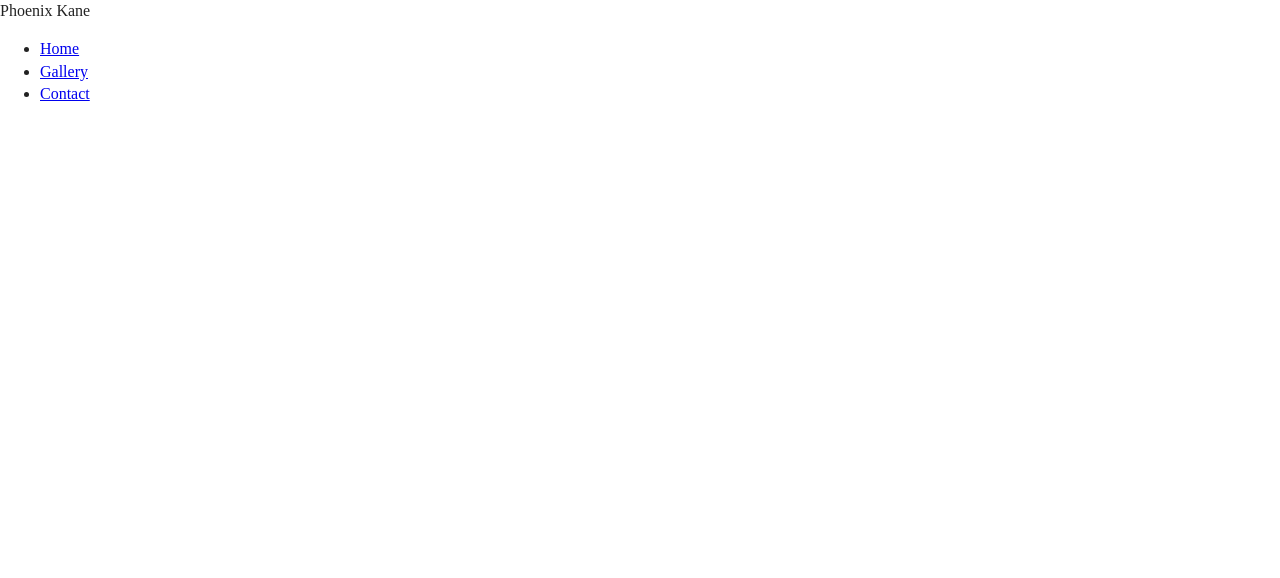
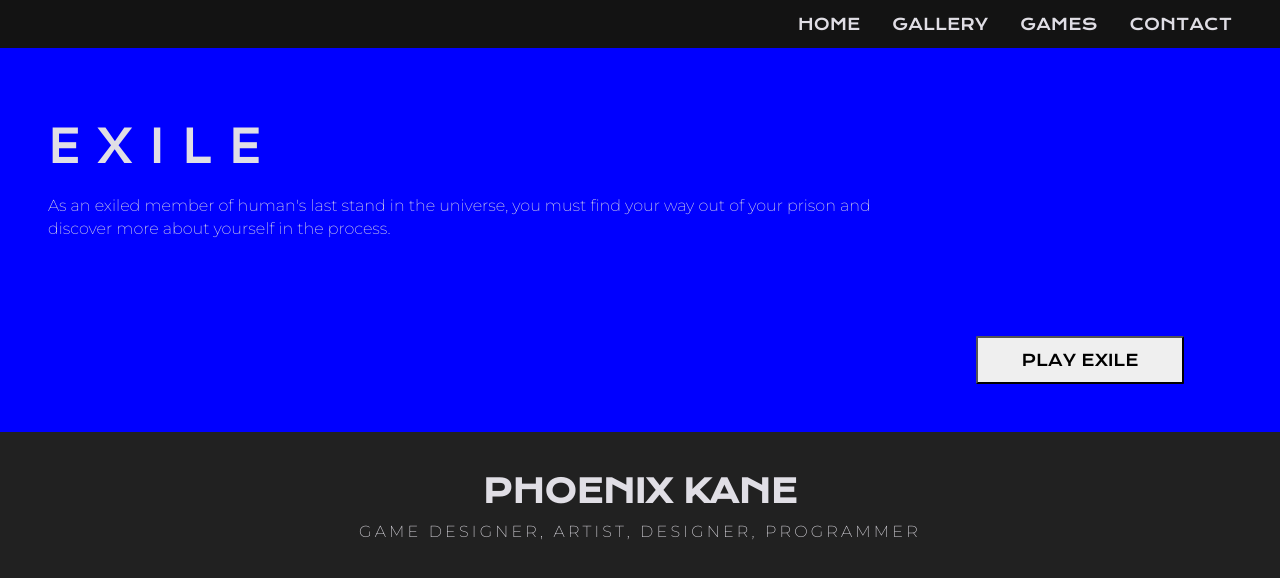
Before and after one commit to occultnix/PortfolioWebsite, a plain HTML site: page index.html in a window 1280 px wide. Drawn offline with nearby package versions, Linux system fonts and the light colour scheme.

Commit message:
add css, add blimp and bio blurb

```diff
--- a/css/main.css
+++ b/css/main.css
@@ -11,22 +11,25 @@
    Base styles: opinionated defaults
    ========================================================================== */
 
+* {
+  margin: 0;
+  padding: 0;
+}
+
 html {
-  color: #222;
+  background-color: #212121;
+  color: #E0DEE5;
   font-size: 1em;
   line-height: 1.4;
 }
 
-/*
- * Remove text-shadow in selection highlight:
+/* Remove text-shadow in selection highlight:
  * https://twitter.com/miketaylr/status/12228805301
  *
  * Vendor-prefixed and regular ::selection selectors cannot be combined:
  * https://stackoverflow.com/a/16982510/7133471
  *
- * Customize the background color to match your design.
- */
-
+ * Customize the background color to match your design. */
 ::-moz-selection {
   background: #b3d4fc;
   text-shadow: none;
@@ -37,9 +40,7 @@ html {
   text-shadow: none;
 }
 
-/*
- * A better looking default horizontal rule
- */
+/* A better looking default horizontal rule */
 
 hr {
   display: block;
@@ -50,12 +51,9 @@ hr {
   padding: 0;
 }
 
-/*
- * Remove the gap between audio, canvas, iframes,
+/* Remove the gap between audio, canvas, iframes,
  * images, videos and the bottom of their containers:
- * https://github.com/h5bp/html5-boilerplate/issues/440
- */
-
+ * https://github.com/h5bp/html5-boilerplate/issues/440 */
 audio,
 canvas,
 iframe,
@@ -65,10 +63,7 @@ video {
   vertical-align: middle;
 }
 
-/*
- * Remove default fieldset styles.
- */
-
+/* Remove default fieldset styles. */
 fieldset {
   border: 0;
   margin: 0;
@@ -86,6 +81,118 @@ textarea {
 /* ==========================================================================
    Author's custom styles
    ========================================================================== */
+
+
+/* Header Styles */
+
+header {
+  background-color: #131313;
+  height: 3em;
+  width: 100%;
+  display: flex;
+  justify-content: flex-end;
+  align-items: center;
+}
+
+header nav {
+  align-items: center;
+}
+
+header nav ul {
+  list-style: none;
+  padding: 2em;
+  display: flex;
+  justify-content: space-between;
+  align-items: center;
+}
+
+header nav li {
+  display: inline;
+  font-size: 1em;
+  text-transform: uppercase;
+  font-family: 'Krona One', sans-serif;
+}
+
+header nav li a {
+  color: #E0DEE5;
+  text-decoration: none;
+  padding: 0.2em 1em;
+}
+
+header nav li a:hover {
+  text-decoration: underline;
+  color: #8C8C8C;
+}
+
+header nav li a:focused {
+  border: 1px solid #E0DEE5;
+  color: #8C8C8C;
+}
+
+/* Blimp Styles */
+
+#blimp {
+  width: 100%;
+  height: 24em;
+  display: flex;
+  justify-content: space-between;
+  align-content: flex-end;
+  background-color: blue;
+}
+
+#blimp .blimpDesc {
+  height: 100%;
+  padding: 4em 0 0 3em;
+}
+
+#blimp .blimpDesc h2 {
+  text-transform: uppercase;
+  font-family: 'Varela', sans-serif;
+  font-size: 3em;
+  letter-spacing: 0.4em;
+}
+
+#blimp .blimpDesc p {
+  font-family: 'Montserrat', sans-serif;
+  font-weight: 200;
+  padding: 1em 0;
+}
+
+#blimp a {
+  align-self: flex-end;
+  margin: 3em 6em;=
+}
+
+#blimp a button {
+  height: 3em;
+  width: 13em;
+  border-radius: 0.1em;
+  text-transform: uppercase;
+  font-family: 'Krona One', sans-serif;
+}
+
+/* Bio Styles */
+
+#bio {
+  display: flex;
+  flex-direction: column;
+  align-items: center;
+  margin: 1em;
+}
+
+#bio h1 {
+  font-family: 'Krona One', sans-serif;
+  text-transform: uppercase;
+  margin-bottom: 0.2em;
+}
+
+#bio h2 {
+  font-family: 'Montserrat', sans-serif;
+  text-transform: uppercase;
+  font-weight: 200;
+  letter-spacing: 0.2em;
+  font-size: 1em;
+}
 
 /* ==========================================================================
    Helper classes
--- a/index.html
+++ b/index.html
@@ -20,25 +20,47 @@
   <link rel="stylesheet" href="css/main.css">
 
   <meta name="theme-color" content="#E0DEE5">
+
+  <link rel="preconnect" href="https://fonts.gstatic.com">
+  <link href="https://fonts.googleapis.com/css2?family=Krona+One&family=Montserrat:wght@200;500&family=Varela&display=swap" rel="stylesheet">
 </head>
 
 <body>
 
   <header>
-    <div id="SiteTitle">
-      <SiteTitle>Phoenix Kane</SiteTitle>
-    </div>
     <nav>
       <ul>
         <li><a href="index.html">Home</a></li>
         <li><a href="gallery.html">Gallery</a></li>
+        <li><a href="games.html">Games</a></li>
         <li><a href="contact.html">Contact</a></li>
       </ul>
     </nav>
   </header>
 
   <main>
+    <article id="blimp">
+      <div class="blimpDesc">
+        <h2>Exile</h2>
+        <p>
+          As an exiled member of human's last stand in the universe, you must find your way out of your prison and discover more about yourself in the process.
+        </p>
+      </div>
+      <a href="https://phoenixkane.itch.io/exile" target="_blank">
+        <button>Play Exile</button>
+      </a>
+    </article>
 
+    <article id="bio">
+      <h1>Phoenix Kane</h1>
+      <h2>Game designer, artist, designer, programmer</h2>
+    </article>
+
+    <article id="gallery">
+      <div>
+
+      </div>
+    </article>
   </main>
 
   <!-- JS below this line
```
Also changed, not shown: favicon.png (renamed from image/favicon.png).
